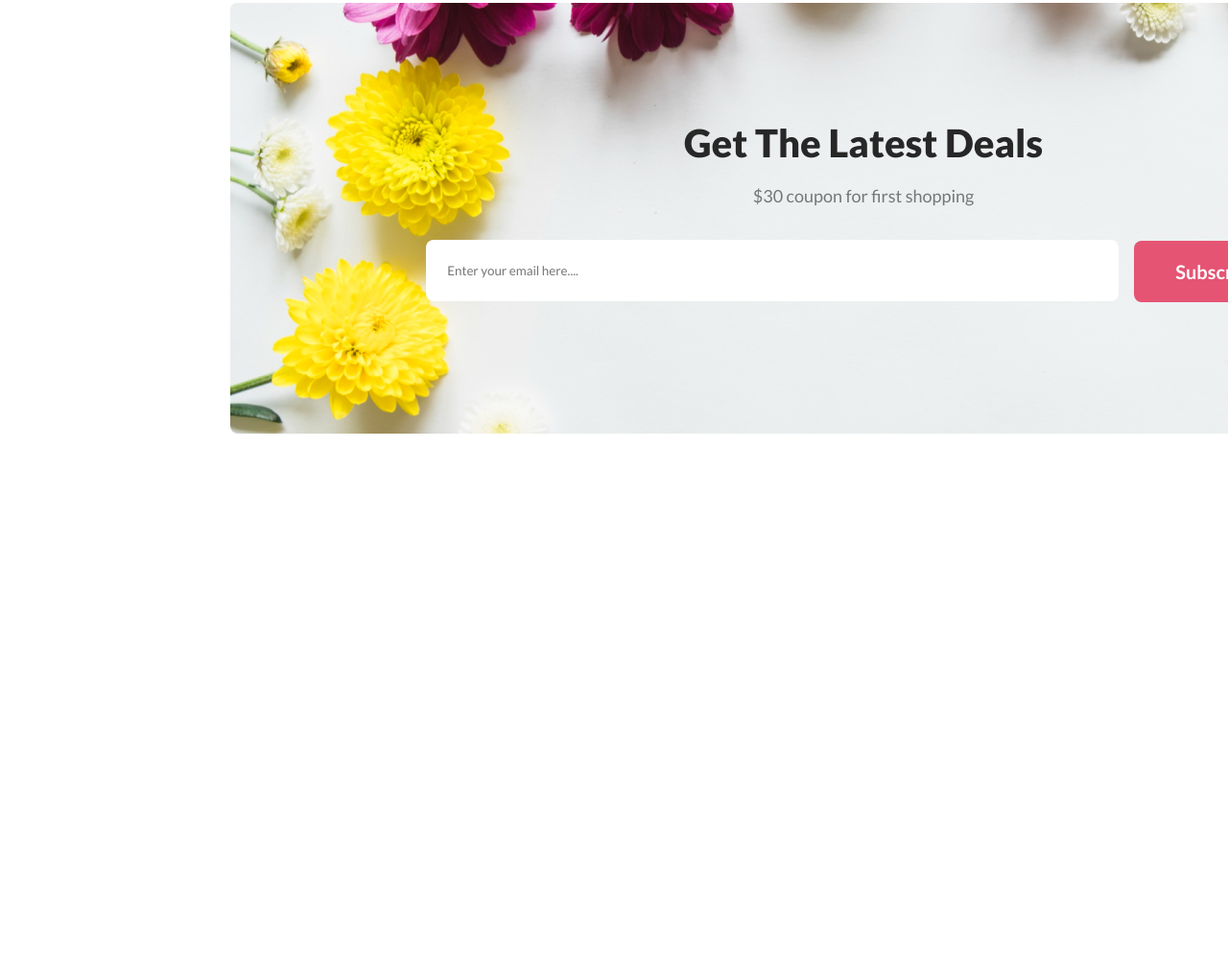
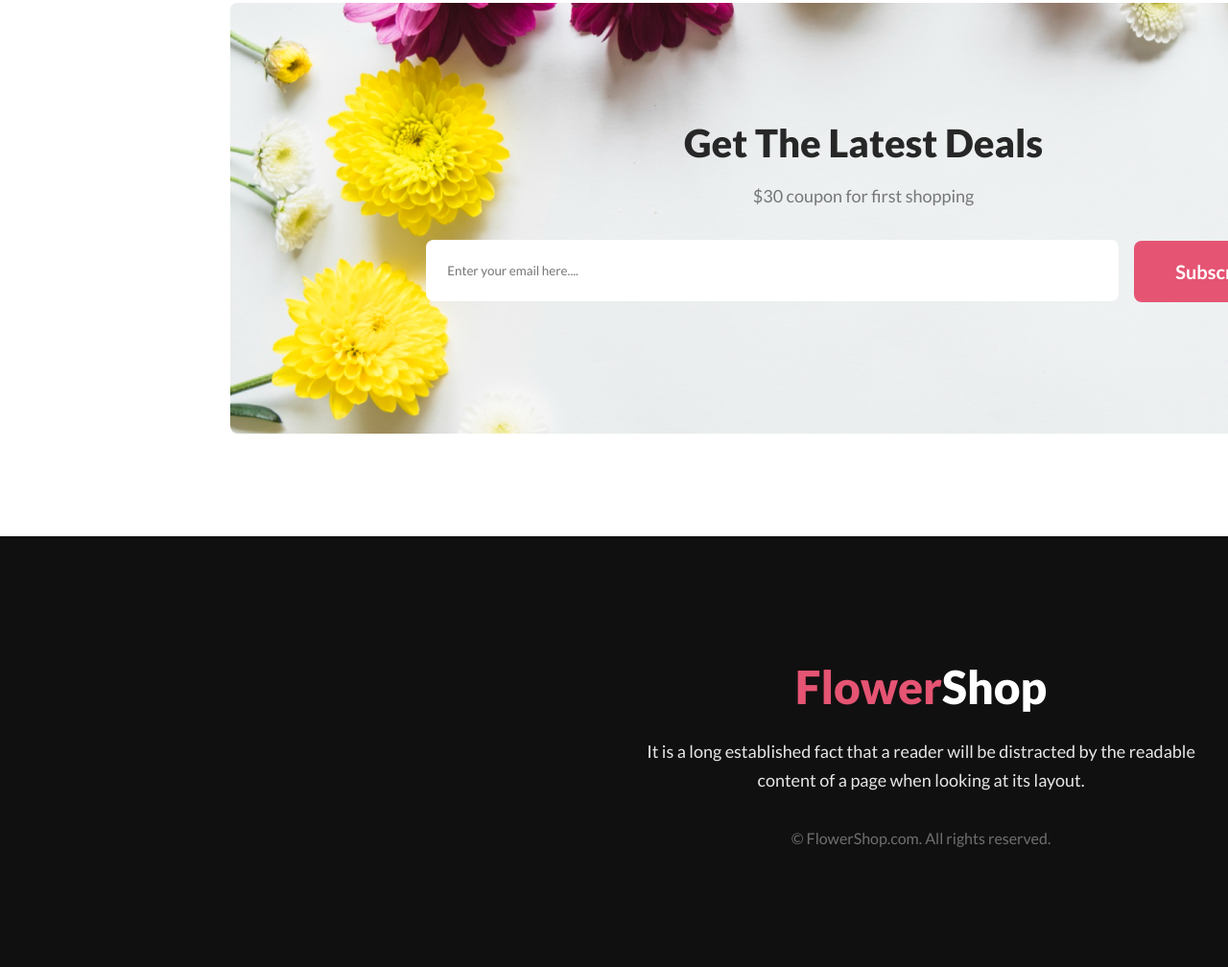
Before and after one commit to pushpenchy/my-assignment, a plain HTML site: page index.html in a window 1280 px wide. Shown: the part 4037-5045 px from the top of the page at 96% size. Before the commit the page ends 4596 px from the top, so only its background shows below. Drawn offline with Linux system fonts and the light colour scheme.

Commit message:
project completed

```diff
--- a/index.html
+++ b/index.html
@@ -132,6 +132,18 @@
         </div>
       </div>
     </main>
-    <footer></footer>
+    <footer>
+      <div class="footer-container">
+        <h1>Flower<span style="color: rgba(255, 255, 255, 1)">Shop</span></h1>
+        <p>
+          It is a long established fact that a reader will be distracted by the
+          readable<br />content of a page when looking at its layout.
+          <br /><br />
+          <span style="color: rgba(255, 255, 255, 0.4); font-size: 16px"
+            >&copy; FlowerShop.com. All rights reserved.
+          </span>
+        </p>
+      </div>
+    </footer>
   </body>
 </html>
--- a/style.css
+++ b/style.css
@@ -258,3 +258,24 @@ img {
   padding-left: 22px;
   margin-top: 30px;
 }
+.footer-container {
+  width: 1920px;
+  height: 449px;
+  background: #111010;
+  justify-content: center;
+  align-items: center;
+  text-align: center;
+}
+.footer-container h1 {
+  color: #e55473;
+  font-size: 48px;
+  font-weight: 800;
+  padding-top: 128px;
+}
+.footer-container p {
+  margin-top: 24px;
+  color: rgba(255, 255, 255, 0.9);
+  font-size: 18px;
+  font-weight: 400;
+  line-height: 30px;
+}
```
